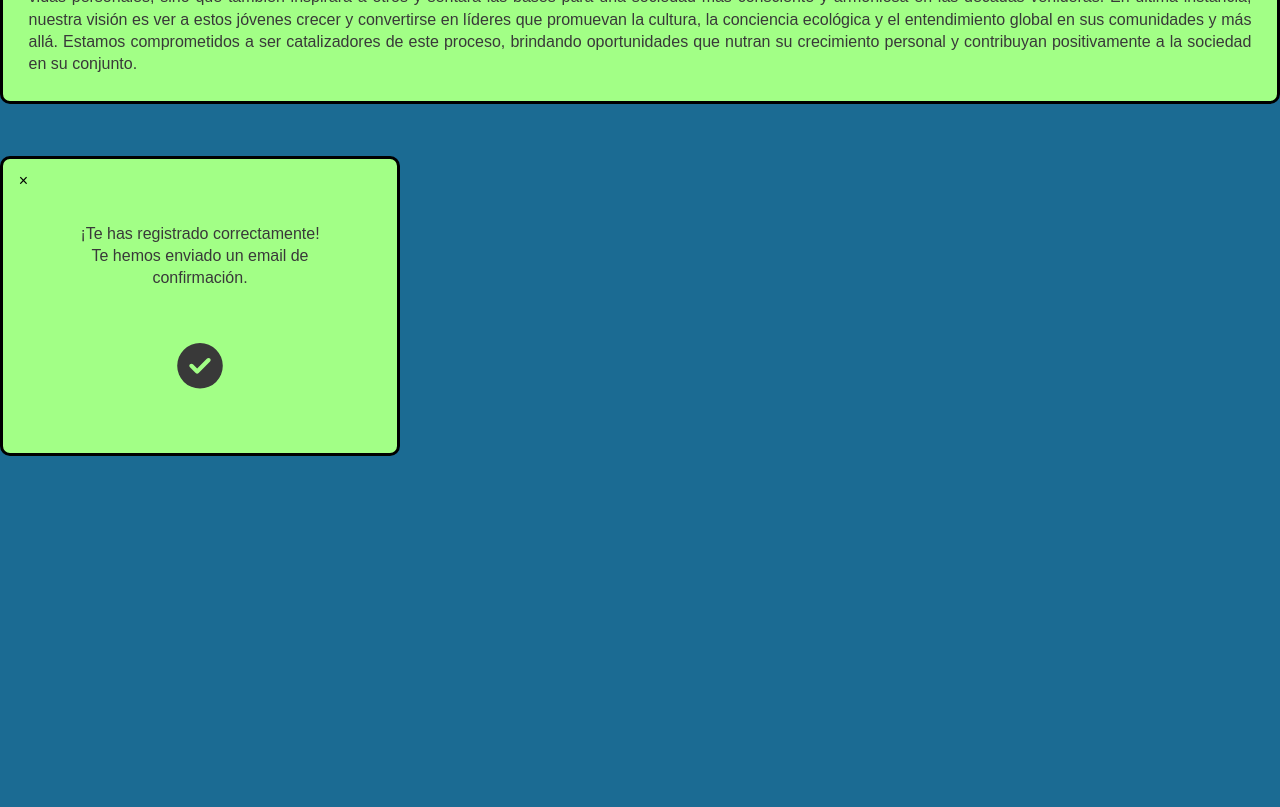
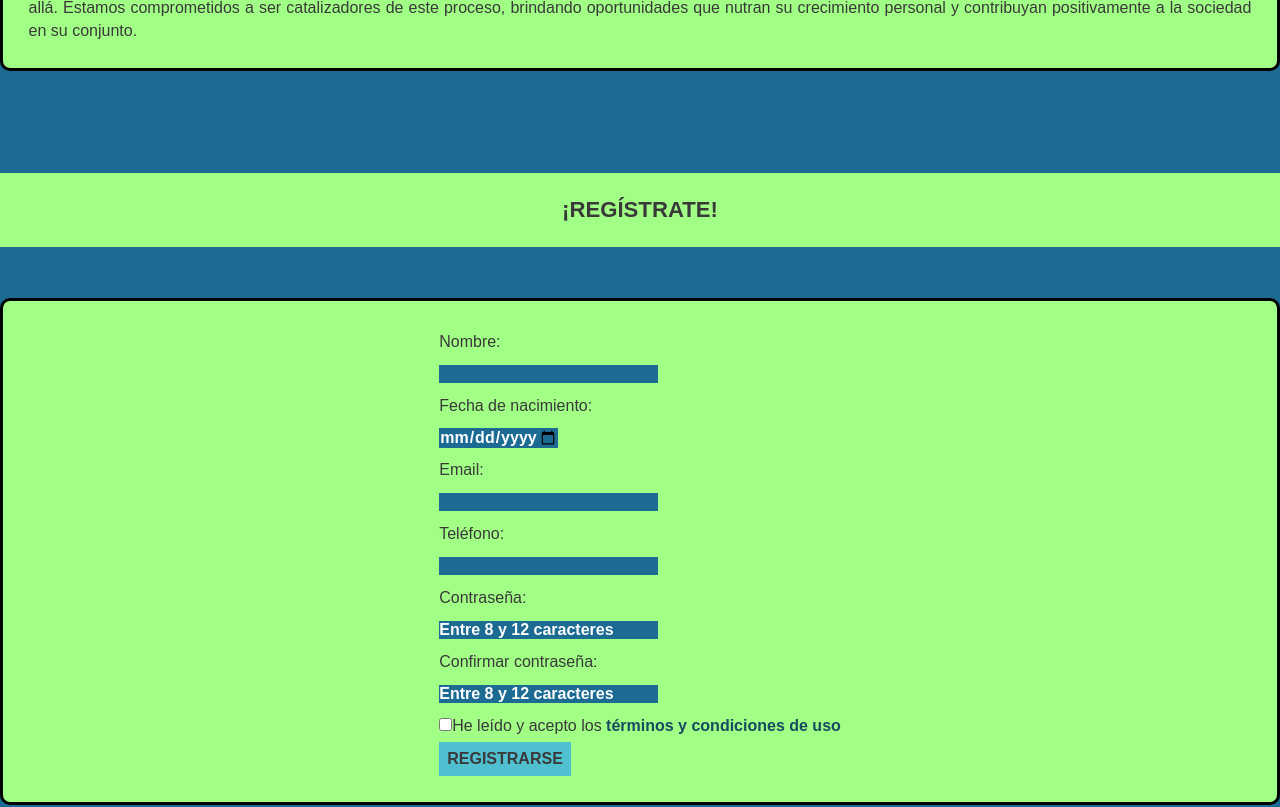
Before and after one commit to LidiaLG/ecopass-react, a React (Create React App) app in the folder ecopass-react/: page /registro in a window 1280 px wide. Shown: the part 780-1587 px from the top of the page. Before the commit the page ends 1236 px from the top, so only its background shows below. Built offline with nearby package versions, Linux system fonts and the light colour scheme.

Commit message:
añado routing

```diff
--- a/ecopass-react/src/App.css
+++ b/ecopass-react/src/App.css
@@ -2,37 +2,8 @@
   text-align: center;
 }
 
-.App-logo {
-  height: 40vmin;
-  pointer-events: none;
+* {font-family: 'Poppins', sans-serif;}
+
+body {
+    background-color: #1B6B93;
 }
-
-@media (prefers-reduced-motion: no-preference) {
-  .App-logo {
-    animation: App-logo-spin infinite 20s linear;
-  }
-}
-
-.App-header {
-  background-color: #282c34;
-  min-height: 100vh;
-  display: flex;
-  flex-direction: column;
-  align-items: center;
-  justify-content: center;
-  font-size: calc(10px + 2vmin);
-  color: white;
-}
-
-.App-link {
-  color: #61dafb;
-}
-
-@keyframes App-logo-spin {
-  from {
-    transform: rotate(0deg);
-  }
-  to {
-    transform: rotate(360deg);
-  }
-}
--- a/ecopass-react/src/App.js
+++ b/ecopass-react/src/App.js
@@ -2,12 +2,15 @@ import './App.css';
 import Navbar from './components/Navbar';
 import MisionYVision from './components/Misionyvision';
 import RegisterModal from './components/RegisterModal';
+import RegisterForm from './components/RegisterForm';
+import Routing from './components/Routing';
 
 function App() {
   return (
     <div className="App">
     <Navbar></Navbar>
     <MisionYVision/>
+    <RegisterForm/>
     <RegisterModal/>
     </div>
   );
--- a/ecopass-react/src/components/Navbar.css
+++ b/ecopass-react/src/components/Navbar.css
@@ -6,18 +6,12 @@
   --oscuro: #164B60;
   --verde: #A2FF86;
   --fondo: #1B6B93;
-    --claro: #4FC0D0;
   /* Tipografía */
   --tipo-principal: 'Poppins', sans-serif;
   --tipo-secundaria: Verdana;
 }
 
-  /* Las adaptamos al modo oscuro */
-  @media (prefers-color-scheme: dark) {
-    :root {
-      --blanco: #ececec;
-    }
-  }
+
 /* Opcional */
 /* Configuramos si un usuario ha activado el modo alto contraste. (WD) */
 /* Opcional */
@@ -110,11 +104,6 @@
           hyphens: auto;
   background-color: transparent;
   color: inherit;
-    display: block;
-    /* opcional */
-    -webkit-appearance: none;
-       -moz-appearance: none;
-            appearance: none;
 }
 
 /* Reseteamos las tablas */
@@ -155,6 +144,7 @@
 /* Código navbar */
 .header {
     width: 100%;
+    position: relative;
     background-color: var(--oscuro);
     padding: 1rem;
     display: flex;
@@ -163,31 +153,32 @@
     align-items: center;
     color: var(--verde);
     font-size: large;
-      position: relative;
 }
 
 .header .menu {
     display: none;
 }
-
 .header .svg {
     width: 2em;
     height: 2em;
     font-size: 1.5em;
 }
 
+/* .header .a {} */
+
 .header .logo {
-      width: 4.8em;
-      margin-left: 5px;
+    width: 4em;
 }
 
+/* .header .nav {
+
+} */
 .header .ul {
     display: flex;
     flex-flow: row nowrap;
     justify-content: flex-end;
     align-items: center;
 }
-
 .header .li {
     margin: 0 .5em;
 }
@@ -223,6 +214,8 @@
 
     .header .nav {
         width: 100%;
+        position: absolute;
+        top: 100%;
         height: 0;
         overflow: hidden; /*para ocultar aquello que sobra*/
         transition: all .5s ease;
@@ -232,16 +225,14 @@
         justify-content: center;
         align-items: center;
         order: 3;
-          position: absolute;
-          top: 100%;
-          z-index: 1;
+        z-index: 5;
         background-color: var(--oscuro);
-          left: 0px
+        left: 0px;
+
     }
     .header .nav.activo {
-          height: 70vh;
+        height: 50vh;
         pointer-events: auto;
-          width: 100%;
     }
 
     .header .ul {
@@ -265,7 +256,3 @@
 #user-icon {
   display: none;
 }
-
-  ::placeholder {
-    color: white;
-  }
--- /dev/null
+++ b/ecopass-react/src/components/RegisterForm.css
@@ -0,0 +1,95 @@
+.registerbox {
+
+    background-color: #a2ff86;
+    border: 3px solid black;
+    border-radius: 10px;
+    padding: 10%;
+    display: flex;
+    flex-direction: row;
+    justify-content: center;
+    align-items: center;
+}
+
+.registerbox p {
+    line-height: 2;
+    text-align: left;
+}
+
+.registercontainer {
+    background-color: #1B6B93;
+}
+
+.divider {
+    background-color: #1B6B93;
+    padding: 5%;
+}
+
+.titlesection {
+    background-color: #a2ff86;
+    text-align: center;
+    padding-top: 5%;
+    padding-bottom: 5%;
+}
+
+.title {
+    width: 100%;
+    margin-right: 0% !important;
+    margin-left: 0% !important;
+    font-weight: bolder;
+}
+
+.titlesection h1 {
+    font-weight: bolder;
+    font-size: 138.5%;
+}
+
+label a:link {
+    font-weight: bold;
+    color: #164b60;
+}
+
+label a:visited {
+    font-weight: bold;
+    color: #164b60;
+}
+
+@media screen and (min-width: 992px) {
+    .registerbox {
+        border: 3px solid black;
+        padding-top: 2%;
+        padding-bottom: 2%;
+        padding-right: 2%;
+        padding-left: 2%;
+    }
+    .divider {
+        padding: 2%;
+    }
+    .titlesection {
+        padding-top: 2%;
+        padding-bottom: 2%;
+    }
+}
+
+:is(input, textarea):invalid {
+    background-color: #1B6B93;
+    color: white;
+    font-weight: bold;
+    border: 0px;
+}
+
+:is(input, textarea):valid {
+    background-color: #1B6B93;
+    color: white;
+    font-weight: bold;
+    border: 0px;
+}
+
+::placeholder {
+    color: white;
+}
+
+#registerbutton {
+    background-color: #4FC0D0;
+    font-weight: bold;
+    padding: 2%;
+}
--- /dev/null
+++ b/ecopass-react/src/components/RegisterForm.js
@@ -0,0 +1,38 @@
+import './RegisterForm.css'
+
+export default function RegisterForm() {
+
+    return (
+        <>
+            <div class="row"><div class="divider"></div></div>
+            <div class="title"><div class="titlesection"><h1>¡REGÍSTRATE!</h1></div></div>
+            <div class="registercontainer">
+                <div class="row"><div class="divider"></div></div>
+                <div class="row" id="formulario">
+                    <div class="registerbox">
+                        <form id="registerform" action="/my-handling-form-page" method="post">
+                            <p><label for="name">Nombre:</label></p>
+                            <p><input type="text" id="name" required /></p>
+                            <p><label for="birthdate">Fecha de nacimiento:</label></p>
+                            <p><input type="date" id="birthdate" min="2005-01-01" max="2009-12-31" required /></p>
+                            <p><label for="email">Email:</label></p>
+                            <p><input type="email" id="email" required /></p>
+                            <p><label for="phonenumber">Teléfono:</label></p>
+                            <p><input type="tel" id="phonenumber" pattern="[0-9]{9}" required /></p>
+                            <p><label for="pwd1">Contraseña:</label></p>
+                            <p><input type="password" id="pwd1" minlength="8" maxlength="12"
+                                placeholder="Entre 8 y 12 caracteres" required /></p>
+                            <p><label for="pwd2">Confirmar contraseña:</label></p>
+                            <p><input type="password" id="pwd2" minlength="8" maxlength="12"
+                                placeholder="Entre 8 y 12 caracteres" required /></p>
+                            <p><input type="checkbox" id="aceptotérminosycondiciones" />
+                                <label for="aceptotérminosycondiciones">He leído y acepto los <a href="./terminosyc.html">términos y condiciones de uso</a></label></p>
+                            <a href="registrado_modal.html"><p><button type="submit" id="registerbutton" value="REGISTRARSE">REGISTRARSE</button></p></a>
+                        </form>
+                    </div>
+                </div>
+            </div>
+            <div class="row"><div class="divider"></div></div>
+        </>
+    )
+}
--- /dev/null
+++ b/ecopass-react/src/components/Routing.js
@@ -0,0 +1,12 @@
+import {BrowserRouter, Routes, Route} from 'react-router-dom';
+import RegisterForm from './RegisterForm';
+import MisionYVision from './Misionyvision';
+
+export default function Routing(){
+    <BrowserRouter>
+        <Routes>
+            <Route path='/registro' element={RegisterForm}></Route>
+            <Route path='/misionyvision' element={MisionYVision}></Route>
+        </Routes>
+    </BrowserRouter>
+}
```
Lines whose indentation alone changed are shown as unchanged.
